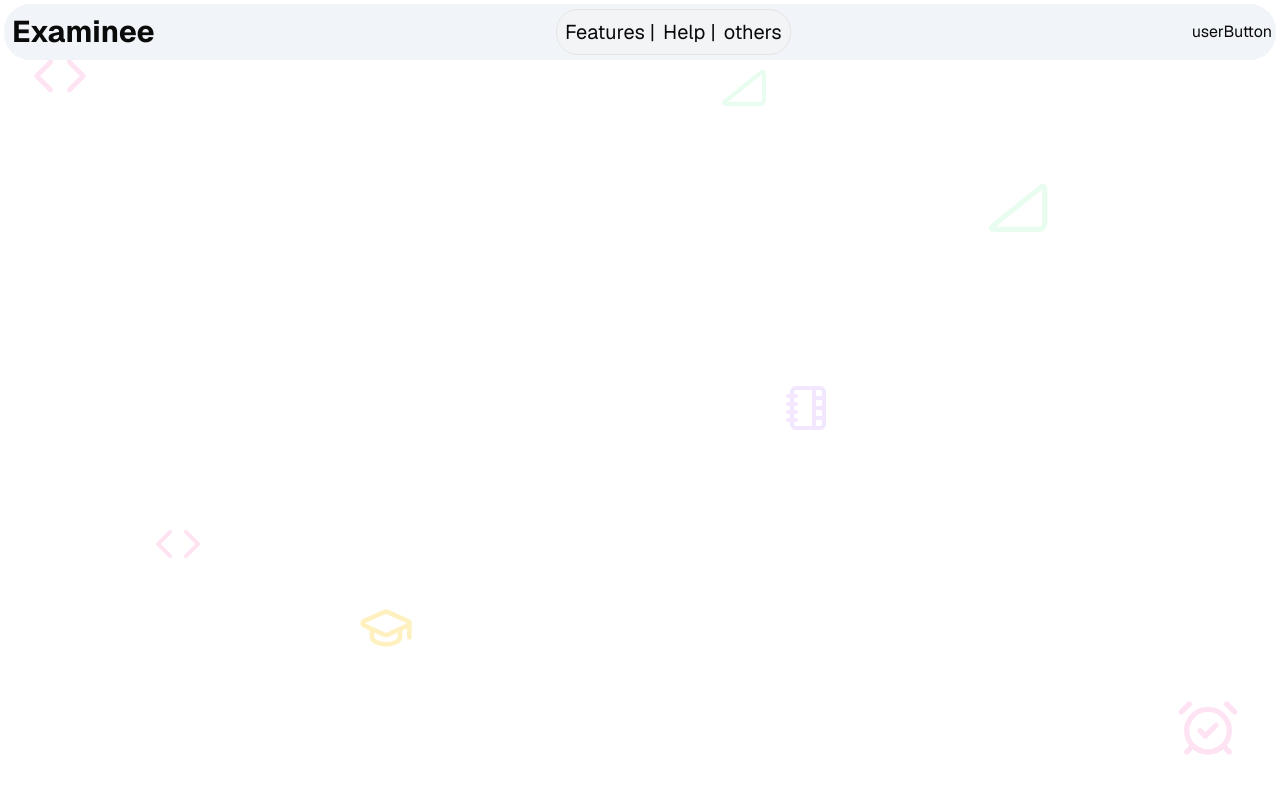
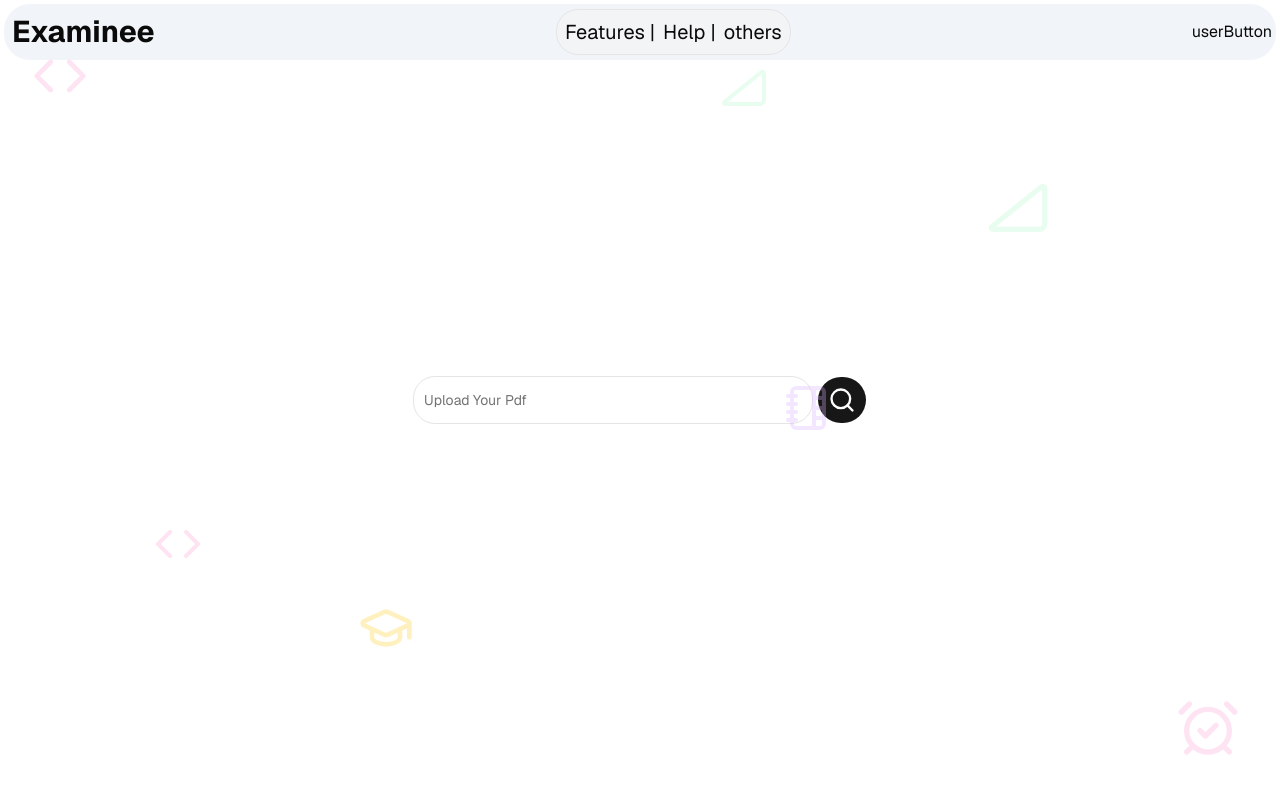
Before and after one commit to harshvardhansoni12-code/examinee, a Next.js app: page / in a window 1280 px wide. Shown: the top 794 px of the page. Built offline with nearby package versions, Linux system fonts and the light colour scheme.

Commit message:
input bar added

```diff
--- /dev/null
+++ b/landing-page/components/inputbar.jsx
@@ -0,0 +1,19 @@
+import { Input } from "@/components/ui/input";
+import { Button } from "@/components/ui/button";
+import { Search } from "lucide-react";
+export const InputBar = () => {
+  return (
+    <div className="flex">
+      <div>
+        <Input
+          placeholder="Upload Your Pdf"
+          className="bg-white h-12 w-100 rounded-3xl b"
+        />
+      </div>
+
+      <Button className="h-12 ml-1 rounded-full">
+        <Search className="size-7 text-white" />
+      </Button>
+    </div>
+  );
+};
--- a/package.json
+++ b/package.json
@@ -11,6 +11,7 @@
   "dependencies": {
     "class-variance-authority": "^0.7.1",
     "clsx": "^2.1.1",
+    "framer-motion": "^12.38.0",
     "lucide-react": "^1.7.0",
     "next": "16.2.1",
     "radix-ui": "^1.4.3",
--- a/src/app/page.js
+++ b/src/app/page.js
@@ -1,19 +1,23 @@
 "use client";
 
-import { AuthScreen } from "../../auth/components/AuthScreen";
+import { NavBar } from "../../landing-page/components/navbar/navbar";
 import { BackGround } from "../../landing-page/components/background";
-import { NavBar } from "../../landing-page/components/navbar/navbar";
+import { InputBar } from "../../landing-page/components/inputbar";
 export default function Home() {
   return (
     <div>
       <NavBar />
+
       <div className="flex items-center justify-center min-h-screen">
-        <div className="h-auto w-70 m-1.5">
-          <BackGround />
+        <BackGround />
+        {/* <div className="h-auto w-70 m-1.5">
+
           {/* <div className="absolute inset-0 flex justify-center items-center">
           <AuthScreen />
+        </div>
+
         </div> */}
-        </div>
+        <InputBar />
       </div>
     </div>
   );
```
Also changed, not shown: components.json, 2 other files (tests, documents, lock files or other folders).
